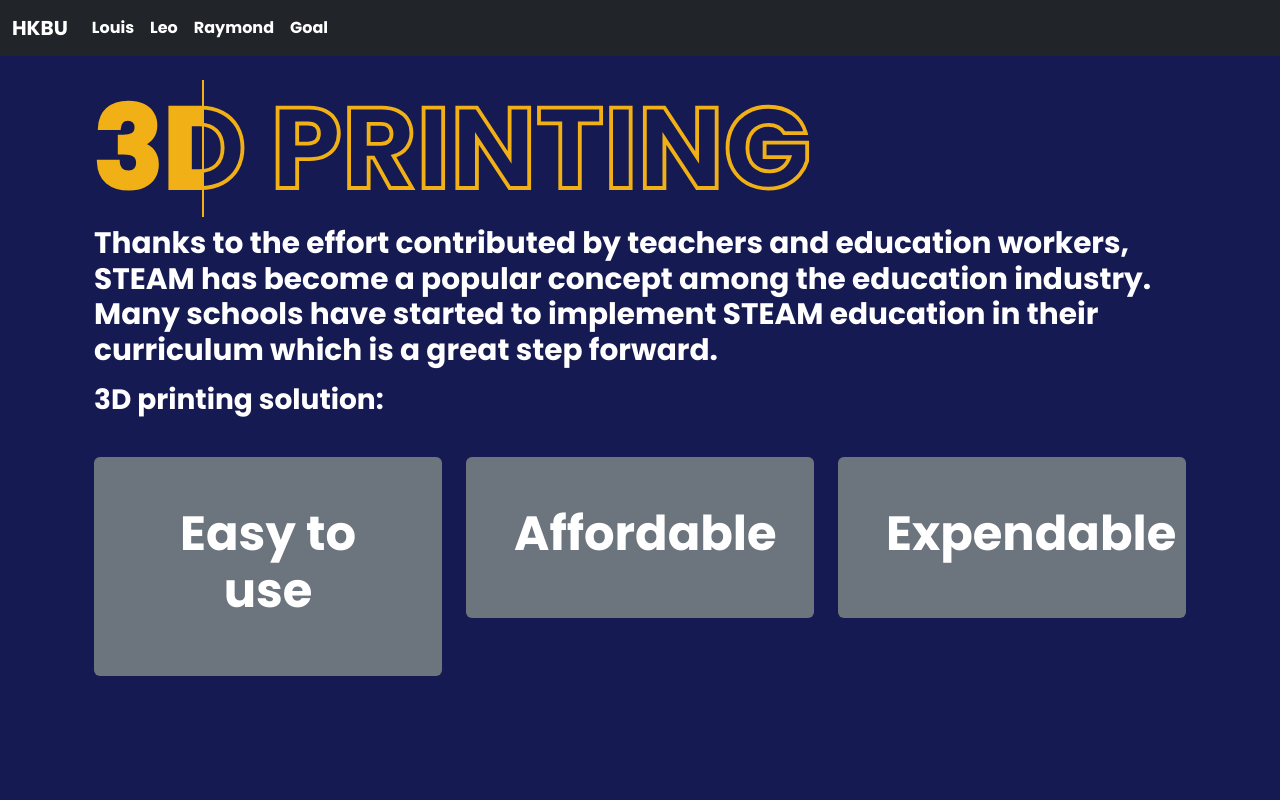
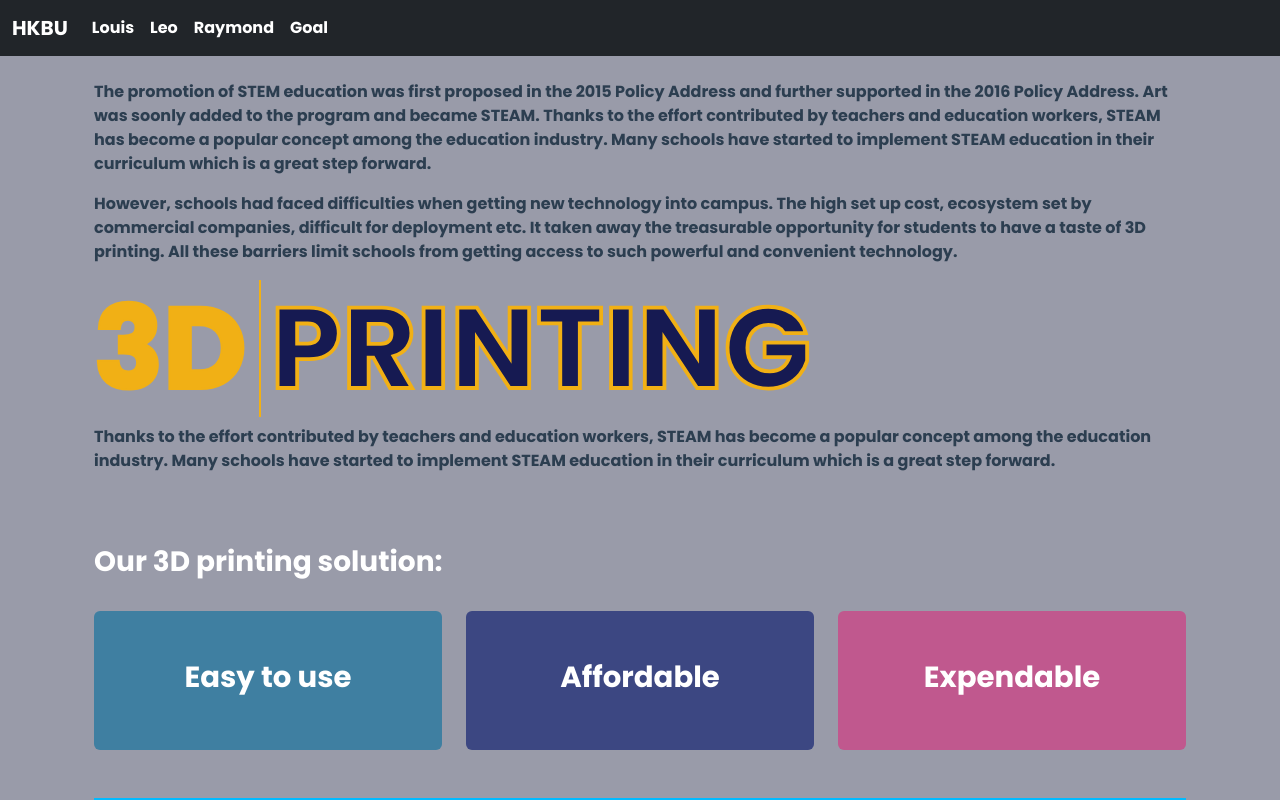
Before and after one commit to leoleo1222/landing-web-3dprinter, a Vue app: page /louis in a window 1280 px wide. Shown: the top 800 px of the page. Built offline with nearby package versions, Linux system fonts and the light colour scheme; what vue3-apexcharts would draw is missing.

Commit message:
Raymond's part Day2

```diff
--- a/src/components/BgComp.vue
+++ b/src/components/BgComp.vue
@@ -1,32 +1,71 @@
 <template>
   <div class="container pt-4">
+    <p data-aos="fade-left">
+    The promotion of STEM education was first proposed in the 2015 Policy Address and
+    further supported in the 2016 Policy Address. Art was soonly added to the program
+     and became STEAM. Thanks to the effort contributed by teachers and education workers,
+     STEAM has become a popular concept among the education industry. Many schools have
+     started to implement STEAM education in their curriculum which is a great step forward.
+    </p>
+
+    <p data-aos="fade-right">
+    However, schools had faced difficulties when getting new technology into campus.
+    The high set up cost, ecosystem set by commercial companies, difficult for deployment etc.
+    It taken away the treasurable opportunity for students to have a taste of 3D printing.
+    All these barriers limit schools from getting access to such powerful and convenient technology.
+    </p>
+
     <div class="textbox">
       <h2 data-text="3D PRINTING">3D PRINTING</h2>
     </div>
 
-    <h5 class="text-white">Thanks to the effort contributed by teachers and education workers, STEAM has become a popular concept among the education industry. Many schools have started to implement STEAM education in their curriculum which is a great step forward.
-</h5>
+    <p>
+      Thanks to the effort contributed by teachers and education workers, STEAM
+      has become a popular concept among the education industry. Many schools
+      have started to implement STEAM education in their curriculum which is a
+      great step forward.
+    </p>
 
-    <h3 class="pt-2 text-white">3D printing solution:</h3>
+    <br /><br />
 
-    <div class="row pt-2">
+    <h3 class="pt-2 text-white">Our 3D printing solution:</h3>
+
+    <div class="row">
       <div class="col-sm-6 col-md-4 text-center">
-        <div class="mt-4 p-5 bg-secondary text-white rounded" data-aos="fade-up">
-          <h1 >Easy to use</h1>
+        <div
+          class="advantage1 mt-4 p-5 bg-secondary text-white rounded"
+          data-aos="fade-up"
+        >
+          <h1 class="title1">Easy to use</h1>
+          <h1 class="title2"></h1>
         </div>
       </div>
       <div class="col-sm-6 col-md-4 text-center">
-        <div class="mt-4 p-5 bg-secondary text-white rounded" data-aos="fade-up">
-          <h1>Affordable</h1>
+        <div
+          class="advantage2 mt-4 p-5 bg-secondary text-white rounded"
+          data-aos="fade-up"
+        >
+          <h1 class="title1">Affordable</h1>
+          <h1 class="title2"></h1>
         </div>
       </div>
       <div class="col-sm-6 col-md-4 text-center">
-        <div class="mt-4 p-5 bg-secondary text-white rounded" data-aos="fade-up">
+        <div
+          class="advantage3 mt-4 p-5 bg-secondary text-white rounded"
+          data-aos="fade-up"
+        >
           <h1>Expendable</h1>
+          <h1 class="title2"></h1>
         </div>
       </div>
     </div>
 
+    <br><br>
+
+    <div class="box pt-4">
+      <h3 class="title1">Some title!</h3>
+      <h3 class="title2">THIS IS COOL</h3>
+    </div>
   </div>
 </template>
 
@@ -58,7 +97,7 @@ export default {
 }
 
 body {
-  background: #161a52;
+  background: rgba(0, 5, 40, 0.4);
 }
 
 .textbox {
@@ -67,14 +106,73 @@ body {
   align-items: center;
 }
 
+.advantage1 {
+  /*Turn the background color deeper when the  mouse over this class.*/
+  background-color: #3f7fa1 !important;
+  font-size: auto;
+}
+
+.advantage1:hover {
+  /*Turn the background color deeper when the  mouse over this class.*/
+  background-color: #145376 !important;
+  font-size: 0;
+}
+
+.advantage2 {
+  /*Turn the background color deeper when the  mouse over this class.*/
+  background-color: #3c4782 !important;
+}
+
+.advantage2:hover {
+  /*Turn the background color deeper when the  mouse over this class.*/
+  background-color: #151b3c !important;
+}
+
+.advantage3 {
+  /*Turn the background color deeper when the  mouse over this class.*/
+  background-color: #c0588e !important;
+}
+
+.advantage3:hover {
+  /*Turn the background color deeper when the  mouse over this class.*/
+  background-color: #8a295b !important;
+}
+
+.box {
+  position: relative;
+  height: 200px;
+  background: #0bf;
+  text-align: center;
+}
+.title1,
+.title2 {
+  transition: 0.3s;
+}
+
+.title2 {
+  position: absolute;
+  top: 50%;
+  left: 50%;
+  transform: translate(-50%, -50%);
+  /* HIDE SECOND TITLE */
+  opacity: 0;
+}
+
+/* WHEN BOX IS HOVERED SWAP TITLES */
+.box:hover .title1 {
+  opacity: 0;
+}
+.box:hover .title2 {
+  opacity: 1;
+}
+
 h1 {
-  font-size: 3rem;
+  font-size: calc(10px + 1.5vw);
 }
 
 h2 {
   position: relative;
-  font-size: calc(12px + 8vw) ;
-
+  font-size: calc(12px + 8vw);
   color: #161a52;
   -webkit-text-stroke: 0.3vw #f1b015;
   text-transform: uppercase;
@@ -95,8 +193,8 @@ h2::before {
   animation: animate 2.5s linear infinite;
 }
 
-h5{
-   font-size: calc(4px + 2vw) ;
+h5 {
+  font-size: calc(4px + 2vw);
 }
 
 @keyframes animate {
```
